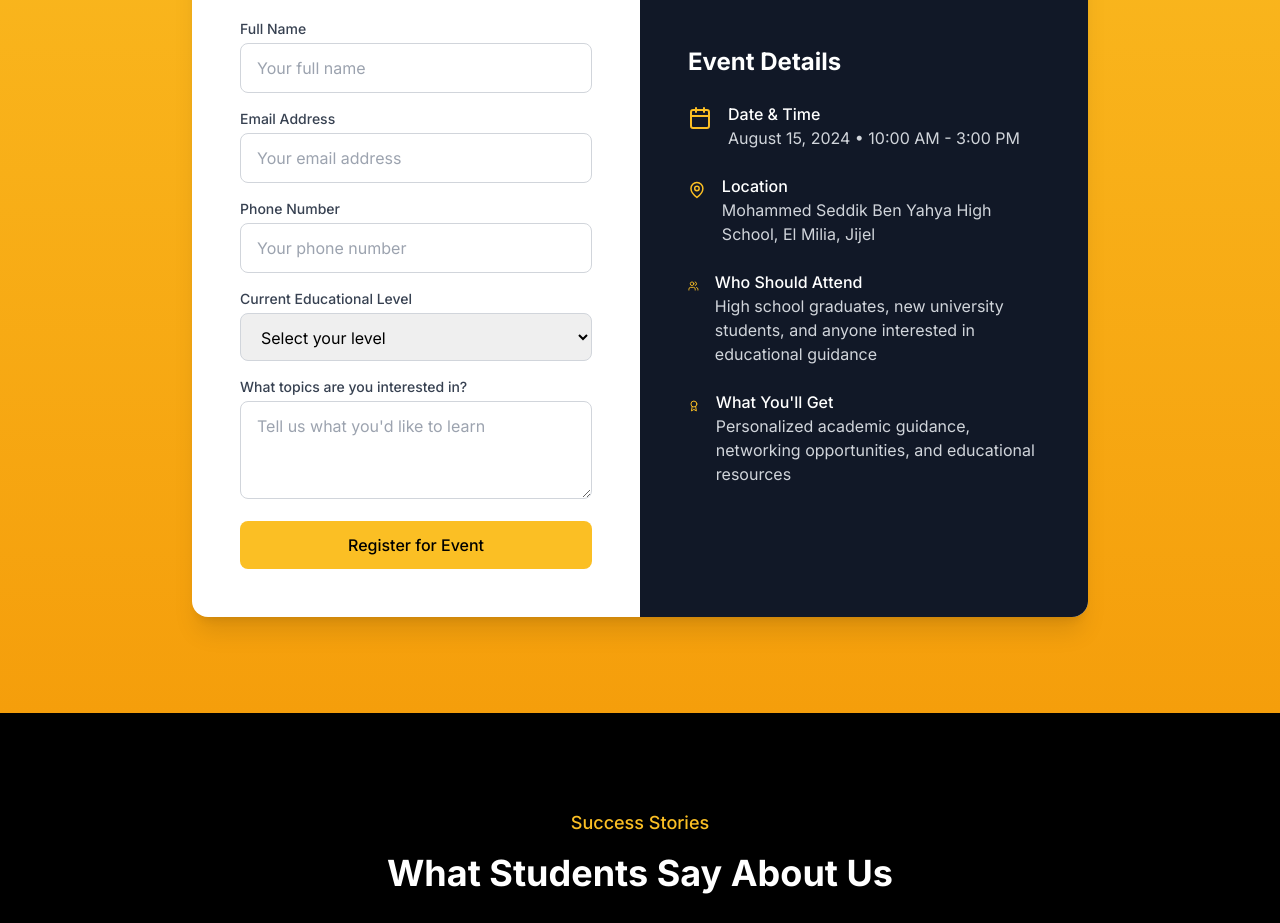
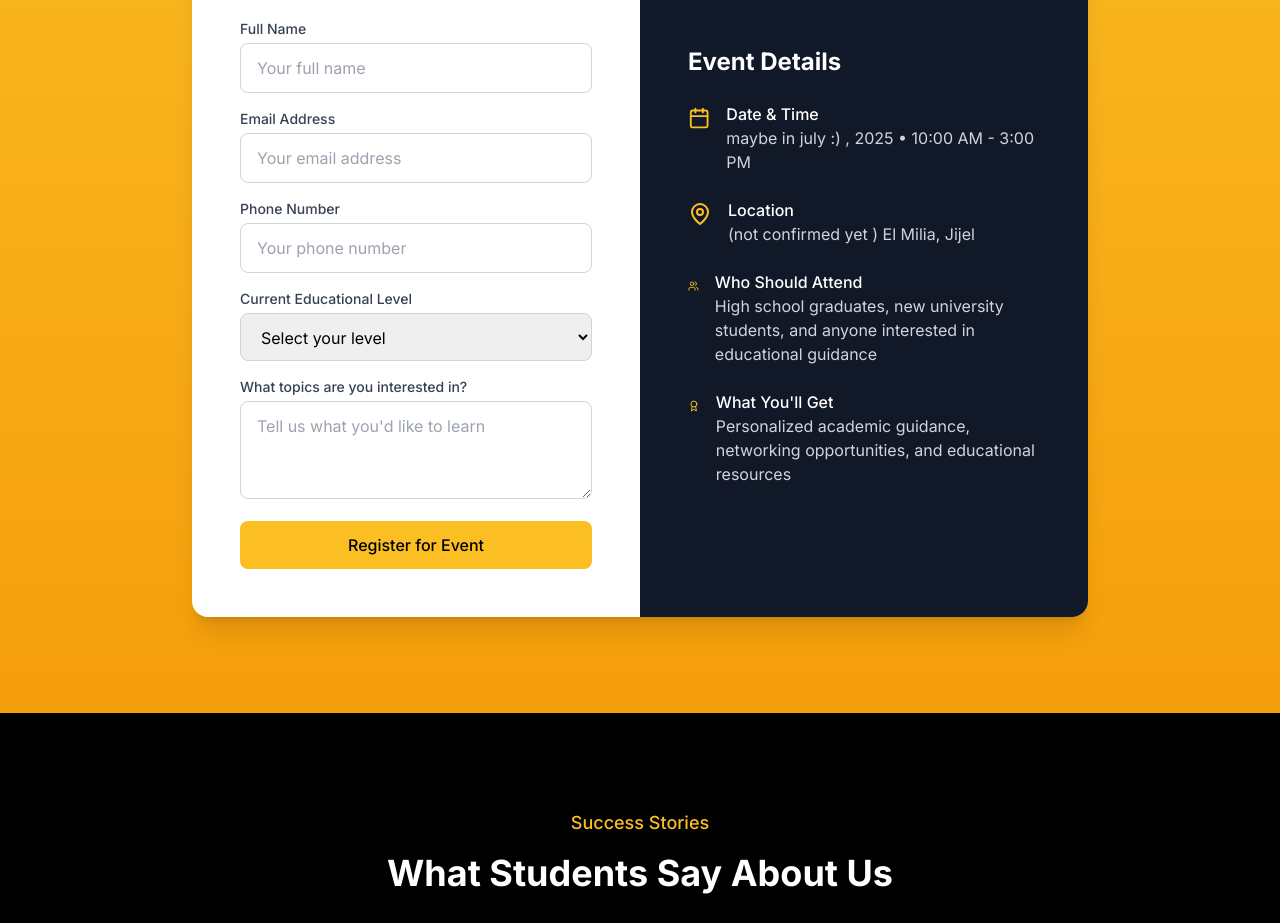
Before and after one commit to minou2442/unirise, a React (Vite) app: page / in a window 1280 px wide. Shown: the part 4060-4983 px from the top of the page. Built offline with nearby package versions, Linux system fonts and the light colour scheme.

Commit message:
Update UniriseHomePage.tsx

```diff
--- a/src/pages/UniriseHomePage.tsx
+++ b/src/pages/UniriseHomePage.tsx
@@ -593,7 +593,7 @@ export default function UniriseHomePage() {
                       <Calendar className="w-6 h-6 text-yellow-400 mt-1 mr-4" />
                       <div>
                         <h4 className="font-medium">Date & Time</h4>
-                        <p className="text-gray-300">August 15, 2024 • 10:00 AM - 3:00 PM</p>
+                        <p className="text-gray-300">maybe in july :) , 2025 • 10:00 AM - 3:00 PM</p>
                       </div>
                     </div>
 
@@ -601,7 +601,7 @@ export default function UniriseHomePage() {
                       <MapPin className="w-6 h-6 text-yellow-400 mt-1 mr-4" />
                       <div>
                         <h4 className="font-medium">Location</h4>
-                        <p className="text-gray-300">Mohammed Seddik Ben Yahya High School, El Milia, Jijel</p>
+                        <p className="text-gray-300">(not confirmed yet ) El Milia, Jijel</p>
                       </div>
                     </div>
 
```
